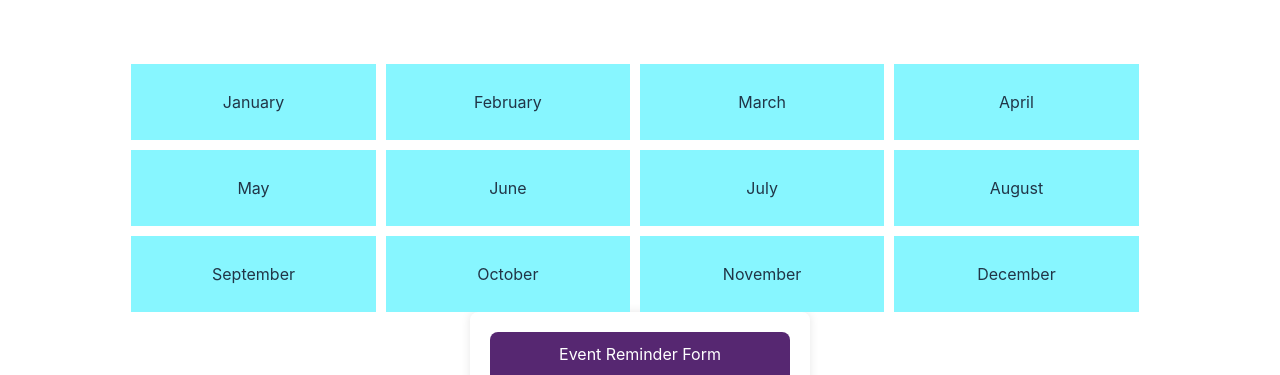
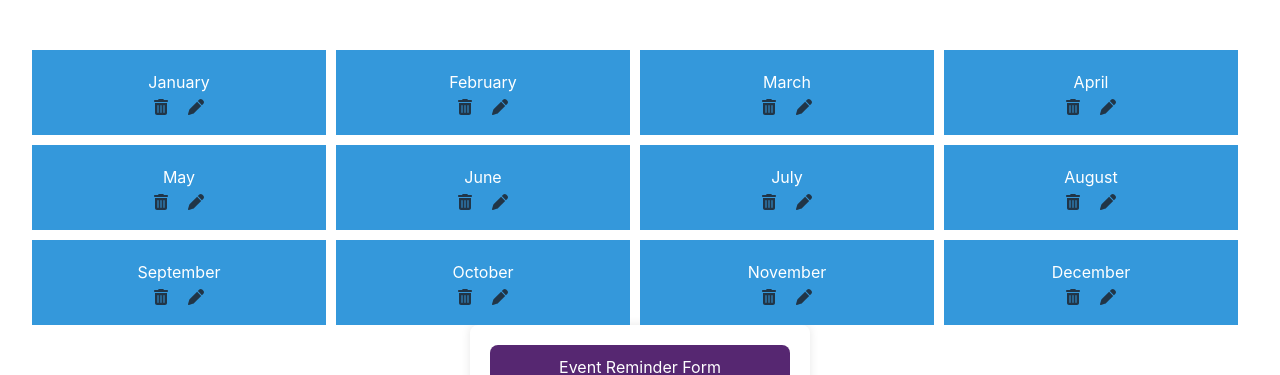
Before and after one commit to jordanplant/Divorce-App-2, a React (Vite) app: page / in a window 1280 px wide. Shown: the top 375 px of the page. Built offline with nearby package versions, Linux system fonts and the light colour scheme; no server answers.

Commit message:
trash and pen icon added

```diff
--- a/package.json
+++ b/package.json
@@ -10,6 +10,9 @@
     "preview": "vite preview"
   },
   "dependencies": {
+    "@fortawesome/fontawesome-svg-core": "^6.5.1",
+    "@fortawesome/free-solid-svg-icons": "^6.5.1",
+    "@fortawesome/react-fontawesome": "^0.2.0",
     "dotenv": "^16.3.1",
     "react": "^18.2.0",
     "react-dom": "^18.2.0"
--- a/src/Components/Months.jsx
+++ b/src/Components/Months.jsx
@@ -1,44 +1,98 @@
 import React from "react";
 import "../styles/months.css"
+import { FontAwesomeIcon } from "@fortawesome/react-fontawesome";
+import { faTrashAlt } from "@fortawesome/free-solid-svg-icons";
+import { faPen } from "@fortawesome/free-solid-svg-icons";
+
+
+
 
 function Months() {
   return (
     <div className="container">
       <div className="box">
-        <p className="inside-box">January</p>
+        <p id="january">January</p>
+        <div className="iconsContainer">
+        <FontAwesomeIcon className="binIcon" icon={faTrashAlt} />
+        <FontAwesomeIcon className="penIcon" icon={faPen} />
+        </div>
       </div>
       <div className="box">
-        <p>February</p>
+        <p id="february">February</p>
+        <div className="iconsContainer">
+        <FontAwesomeIcon className="binIcon" icon={faTrashAlt} />
+        <FontAwesomeIcon className="penIcon" icon={faPen} />
+        </div>
       </div>
       <div className="box">
-        <p>March</p>
+        <p id="march">March</p>
+        <div className="iconsContainer">
+        <FontAwesomeIcon className="binIcon" icon={faTrashAlt} />
+        <FontAwesomeIcon className="penIcon" icon={faPen} />
+        </div>
       </div>
       <div className="box">
-        <p>April</p>
+        <p id="april">April</p>
+        <div className="iconsContainer">
+        <FontAwesomeIcon className="binIcon" icon={faTrashAlt} />
+        <FontAwesomeIcon className="penIcon" icon={faPen} />
+        </div>
       </div>
       <div className="box">
-        <p>May</p>
+        <p id="may">May</p>
+        <div className="iconsContainer">
+        <FontAwesomeIcon className="binIcon" icon={faTrashAlt} />
+        <FontAwesomeIcon className="penIcon" icon={faPen} />
+        </div>
       </div>
       <div className="box">
-        <p>June</p>
+        <p id="june">June</p>
+        <div className="iconsContainer">
+        <FontAwesomeIcon className="binIcon" icon={faTrashAlt} />
+        <FontAwesomeIcon className="penIcon" icon={faPen} />
+        </div>
       </div>
       <div className="box">
-        <p>July</p>
+        <p id="july">July</p>
+        <div className="iconsContainer">
+        <FontAwesomeIcon className="binIcon" icon={faTrashAlt} />
+        <FontAwesomeIcon className="penIcon" icon={faPen} />
+        </div>
       </div>
       <div className="box">
-        <p>August</p>
+        <p id="august">August</p>
+        <div className="iconsContainer">
+        <FontAwesomeIcon className="binIcon" icon={faTrashAlt} />
+        <FontAwesomeIcon className="penIcon" icon={faPen} />
+        </div>
       </div>
       <div className="box">
-        <p>September</p>
+        <p id="september">September</p>
+        <div className="iconsContainer">
+        <FontAwesomeIcon className="binIcon" icon={faTrashAlt} />
+        <FontAwesomeIcon className="penIcon" icon={faPen} />
+        </div>
       </div>
       <div className="box">
-        <p>October</p>
+        <p id="october">October</p>
+        <div className="iconsContainer">
+        <FontAwesomeIcon className="binIcon" icon={faTrashAlt} />
+        <FontAwesomeIcon className="penIcon" icon={faPen} />
+        </div>
       </div>
       <div className="box">
-        <p>November</p>
+        <p id="november">November</p>
+        <div className="iconsContainer">
+        <FontAwesomeIcon className="binIcon" icon={faTrashAlt} />
+        <FontAwesomeIcon className="penIcon" icon={faPen} />
+        </div>
       </div>
       <div className="box">
-        <p>December</p>
+        <p id="december"> December</p>
+        <div className="iconsContainer">
+        <FontAwesomeIcon className="binIcon" icon={faTrashAlt} />
+        <FontAwesomeIcon className="penIcon" icon={faPen} />
+        </div>
       </div>
     </div>
   );
--- a/src/styles/Months.css
+++ b/src/styles/Months.css
@@ -1,18 +1,35 @@
 .container {
     display: flex;
     flex-wrap: wrap;
-    gap: 10px
-}
+    gap: 10px;
+  }
 
-.box {
+  .box {
+    position: relative;
     flex: 0 1 calc(25% - 10px);
-    background-color: rgb(135, 246, 255);
-    padding: 10px;
+    background-color: #3498db;
+    padding: 20px;
     box-sizing: border-box;
-}
+    display: flex;
+    flex-direction: column;
+    align-items: center;
+  }
 
-.inside-box {
+  p {
+    margin: 0;
+    color: #ffffff;
+  }
+
+  .iconsContainer {
+    margin-top: auto;
     display: flex;
-    align-items: flex-start;
-    justify-content: center;
-}
+    flex-direction: row;
+    align-items: flex-end;
+    gap: 20px;
+  }
+
+  .binIcon,
+  .penIcon {
+    margin-top: 5px;
+    cursor: pointer;
+  }
```
Also changed, not shown: 1 other file (tests, documents, lock files or other folders).
